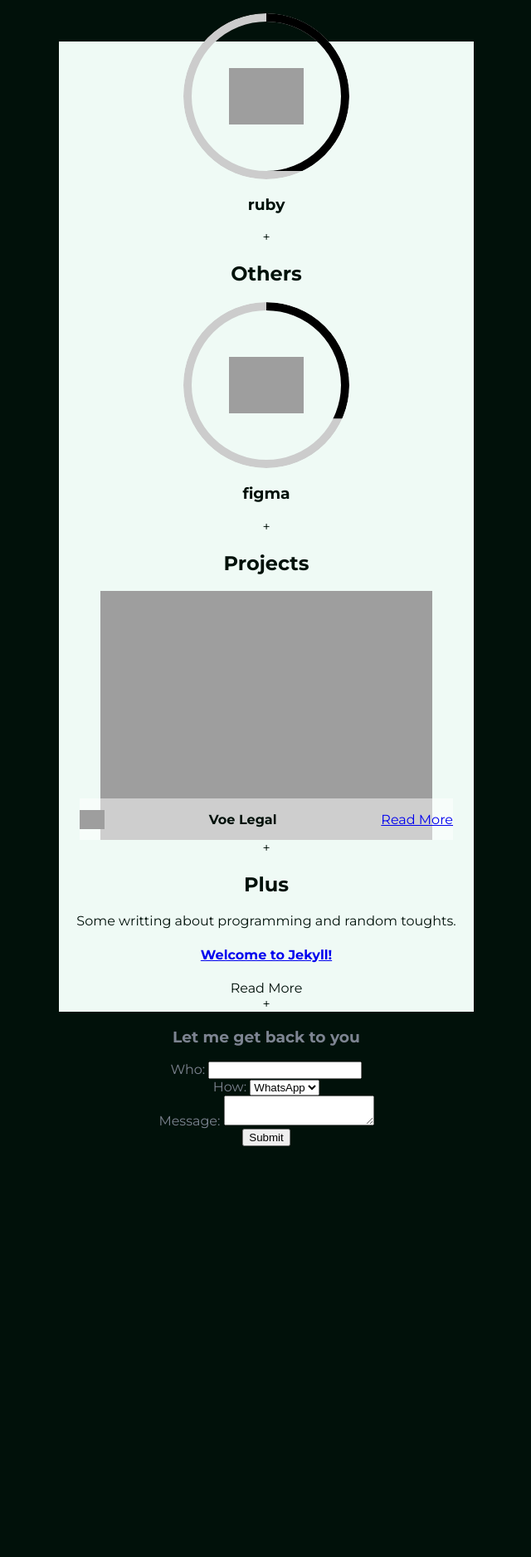
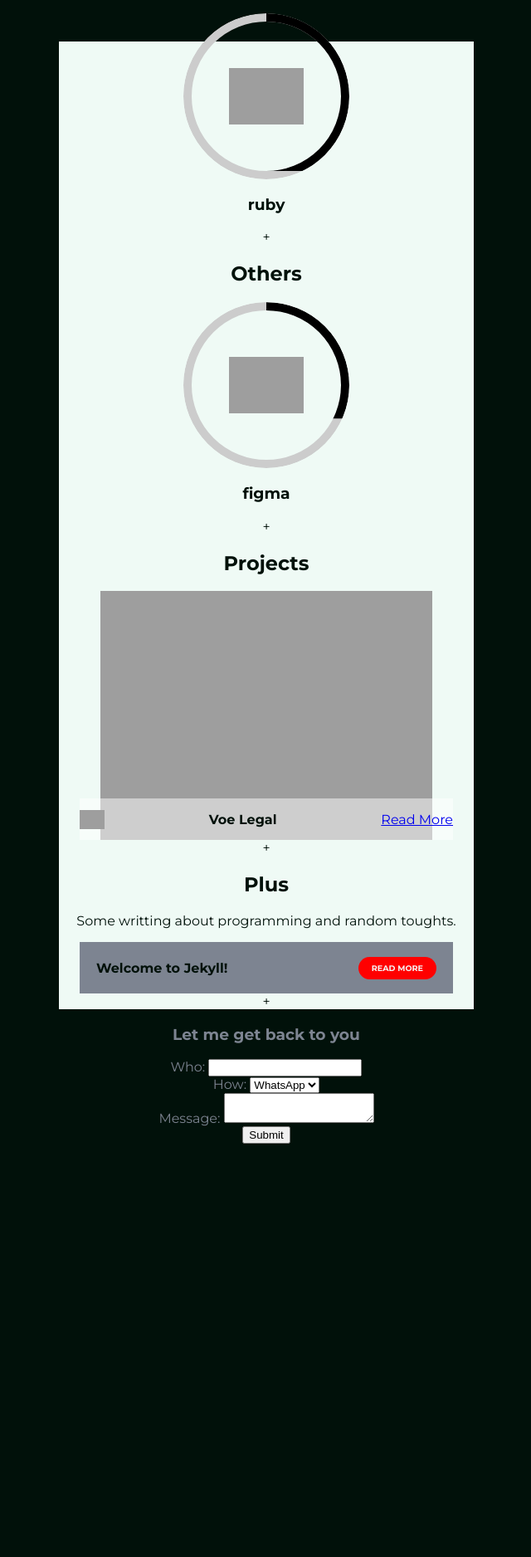
Before and after one commit to andersonlzcosta/blog, a Jekyll site: the page built from index.markdown, in a window 1280 px wide. Shown: the part 850-2726 px from the top of the page at 83% size, without its empty margins (319-959 px from the left). Built offline with Jekyll 4.4.1, drawn with Linux system fonts in a browser that asks for light colours.

Commit message:
Improved the layout of the blog section

```diff
--- a/_includes/blog.html
+++ b/_includes/blog.html
@@ -1,14 +1,15 @@
-<div>
+<div id="blog" >
     <h2>Plus</h2>
     <p>Some writting about programming and random toughts.</p>
-    <div class="posts">
+    <div class="posts-list">
 
         {%- for post in site.posts -%}
         <div class="post">
+            <h4>{{ post.title }}</h4>
+
             <a class="post-link" href="{{ post.url | relative_url }}">
-              <h4>{{ post.title }}</h4>
+                <div class="read-btn">READ MORE</div>
             </a>
-            <div class="read-btn">Read More</div>
         </div>
         {%- endfor -%}
 
--- /dev/null
+++ b/_sass/_blog.scss
@@ -0,0 +1,37 @@
+#blog {
+  .posts-list {
+    .post {
+      display: flex;
+      justify-content: space-between;
+      align-items: center;
+      max-width: 90%;
+      margin: 0px auto;
+      background-color: $gray-color;
+
+      h4 {
+        margin-left: 20px;
+      }
+
+      .post-link {
+        margin-right: 20px;
+        /* Optional: Adjust styling for the link */
+        .read-btn {
+          display: inline-block;
+          padding: 8px 16px; /* Adjust padding to control width */
+          border-radius: 20px; /* Adjust border-radius to control pill shape */
+          background-color: red; /* Button background color */
+          color: whitesmoke; /* Button text color */
+          text-decoration: none;
+          font-weight: bold;
+          font-size: 0.6rem;
+          cursor: pointer;
+          transition: background-color 0.3s ease;
+
+          &:hover {
+            background-color: #0056b3; /* Button background color on hover */
+          }
+        }
+      }
+    }
+  }
+}
--- a/_sass/main.scss
+++ b/_sass/main.scss
@@ -5,3 +5,4 @@
 @import "navbar";
 @import "skills";
 @import "projects";
+@import "blog";
```
